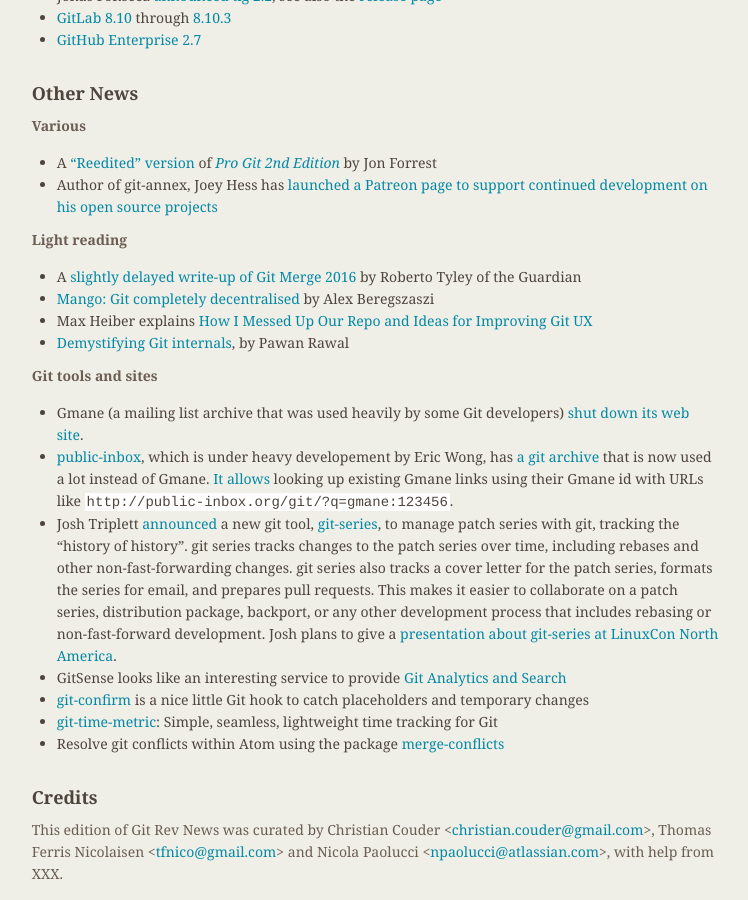
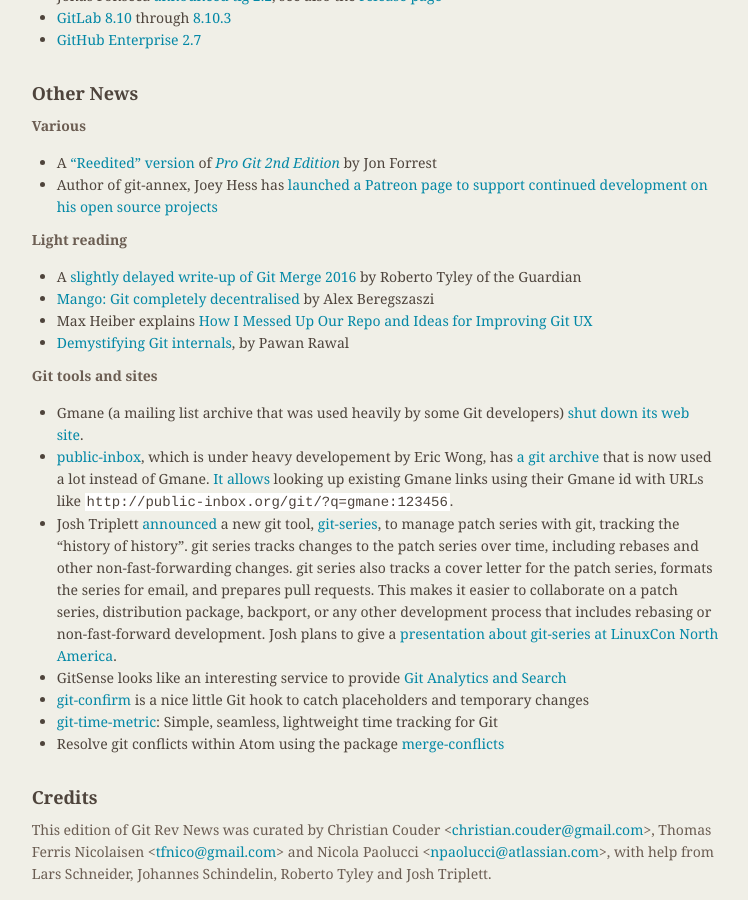
Before and after one commit to git/git.github.io, a Jekyll site: the page built from rev_news/drafts/edition-18.md, in a window 1280 px wide and 900 px high, scrolled down 3198 px. Shown: the whole window, without its empty margins (363-1111 px from the left). Built offline with Jekyll 4.4.1, drawn with Linux system fonts in a browser that asks for light colours.

Commit message:
rn-18: add some helpers

```diff
--- a/rev_news/drafts/edition-18.md
+++ b/rev_news/drafts/edition-18.md
@@ -240,4 +240,4 @@
 
 This edition of Git Rev News was curated by Christian Couder &lt;<christian.couder@gmail.com>&gt;,
 Thomas Ferris Nicolaisen &lt;<tfnico@gmail.com>&gt; and Nicola Paolucci &lt;<npaolucci@atlassian.com>&gt;,
-with help from XXX.
+with help from Lars Schneider, Johannes Schindelin, Roberto Tyley and Josh Triplett.
```
